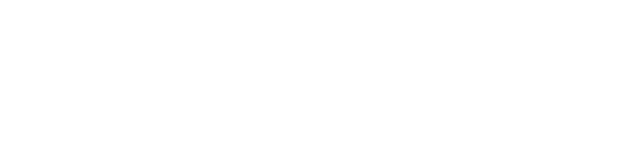
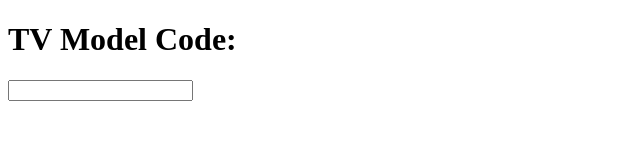
Before and after one commit to r-tomaszewsk/inkubator-alpha, a plain HTML site: page index.html in a window 1280 px wide. Shown: the whole page, without its empty margins (0-640 px from the left). Drawn offline with Linux system fonts and the light colour scheme.

Commit message:
add content

```diff
--- a/index.html
+++ b/index.html
@@ -7,6 +7,9 @@
     <title>Document</title>
 </head>
 <body>
-
+    <form>
+        <h1>TV Model Code:</h1>
+        <input type="text" name="modelCode">
+    </form>
 </body>
 </html>
```
